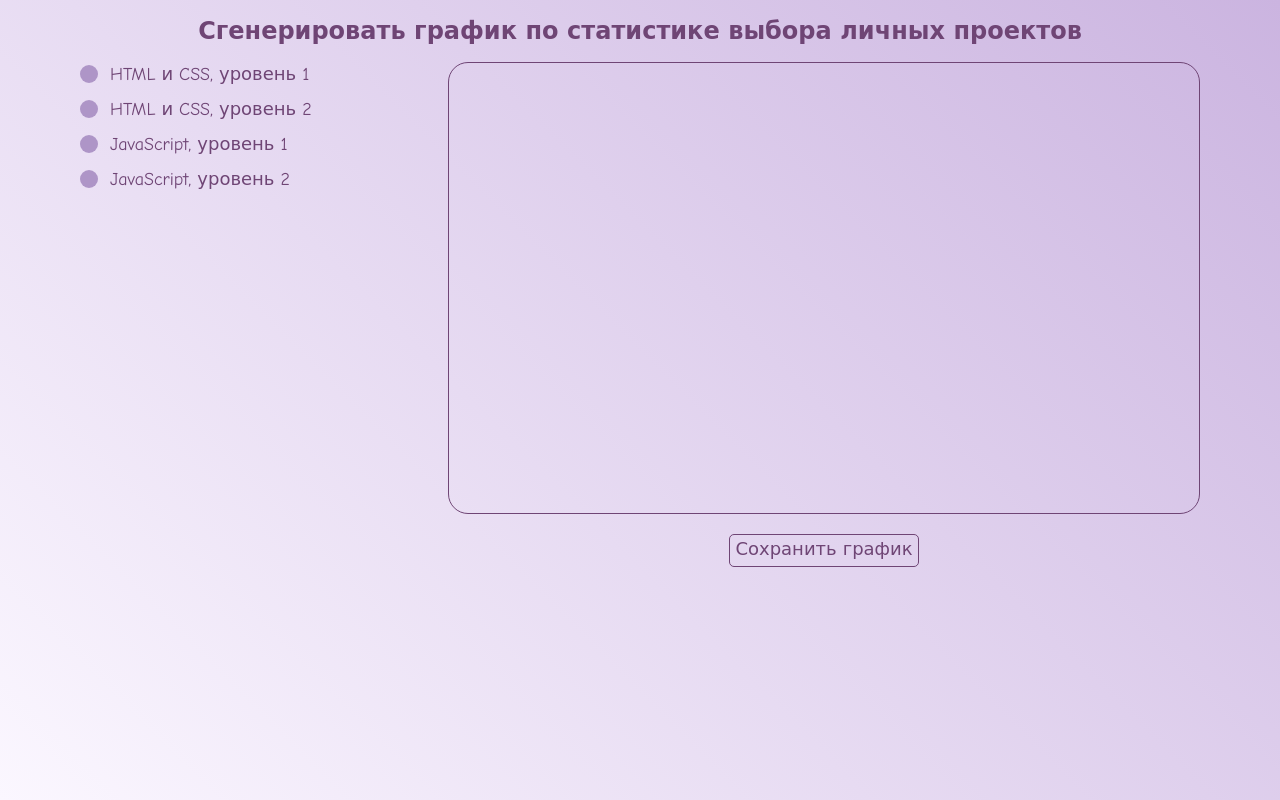
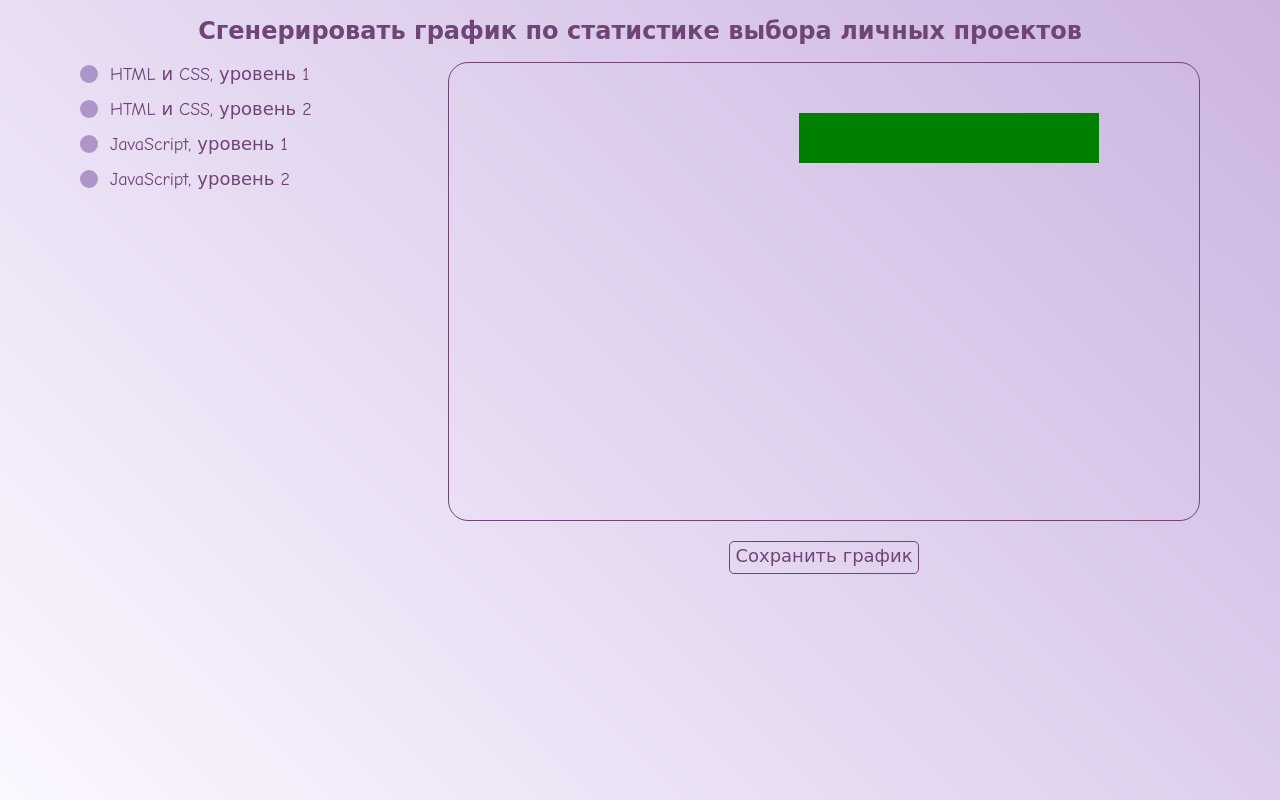
Before and after one commit to sasha-who/reports, a website built with webpack: page public/index.html in a window 1280 px wide. Built offline with nearby package versions, Linux system fonts and the light colour scheme.

Commit message:
Создаёт основу для отрисовки графика на канвасе

```diff
--- a/public/index.html
+++ b/public/index.html
@@ -31,7 +31,7 @@
 
       <section class="chart">
         <div class="chart__content">
-          <canvas id="canvas">Ваш браузер не поддерживает эту технологию</canvas>
+          <canvas id="canvas" width="750" height="450">Ваш браузер не поддерживает эту технологию</canvas>
         </div>
 
         <button class="chart__button button" type="button">Сохранить график</button>
--- a/src/chart-render.js
+++ b/src/chart-render.js
@@ -0,0 +1,17 @@
+const canvas = document.querySelector(`#canvas`);
+const ctx = canvas.getContext('2d');
+
+const BarCoordinates = {
+  INIT_X: 350,
+  INIT_Y: 50
+};
+
+const BarSize = {
+  WIDTH: 300,
+  HEIGHT: 50
+};
+
+export const renderChart = (projectData) => {
+  ctx.fillStyle = 'green';
+  ctx.fillRect(BarCoordinates.INIT_X, BarCoordinates.INIT_Y, BarSize.WIDTH, BarSize.HEIGHT);
+};
--- a/src/main.js
+++ b/src/main.js
@@ -1,6 +1,10 @@
 import {render, remove} from "./utils.js";
 import StatisticsComponent from "./components/statistics.js";
 import GenerateButtonComponent from "./components/generate-button.js";
+import {renderChart} from "./chart-render.js";
+import {html1Projects} from "./data.js";
+
+renderChart(html1Projects);
 
 const dataFormElement = document.querySelector(`.data__form`);
 const coursesRadioButtons = dataFormElement
@@ -24,7 +28,7 @@ for (const button of coursesRadioButtons) {
       evt.preventDefault();
 
       const projectWithData = statisticsComponent.getProjectStatistics();
-
+      renderChart(projectWithData);
       dataFormElement.reset();
       remove(statisticsComponent);
       remove(generateButtonComponent);
```
